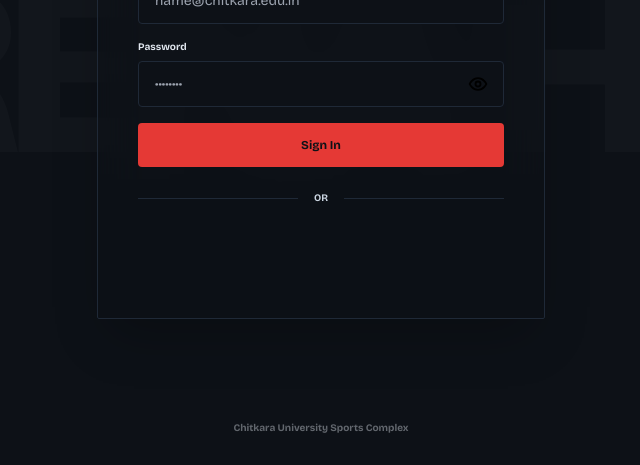
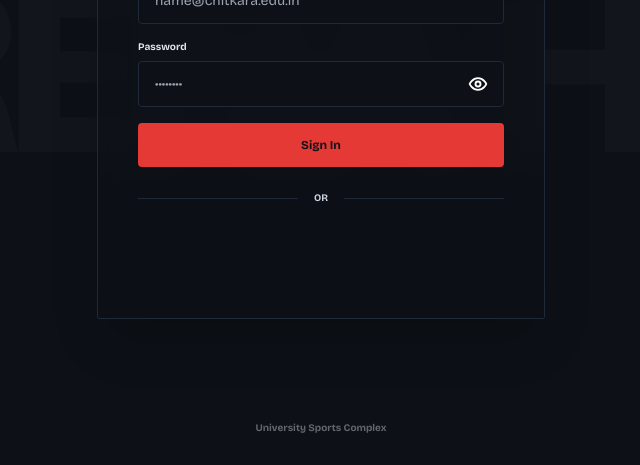
Before and after one commit to Deepak0118/ArenaHub, a React (Vite) app in the folder frontend/: page /login in a window 1280 px wide. Shown: the part 332-797 px from the top of the page, without its empty margins (319-959 px from the left). Built offline with nearby package versions, Linux system fonts and the light colour scheme; no server answers.

Commit message:
Updated Password eye icon colour to white

```diff
--- a/frontend/src/pages/Login.jsx
+++ b/frontend/src/pages/Login.jsx
@@ -138,13 +138,13 @@ export default function Login() {
                 <button
                   type="button"
                   onClick={() => setShowPassword(!showPassword)}
-                  className="absolute right-3 top-1/2 -translate-y-1/2 text-black hover:opacity-80 transition-opacity p-1 flex items-center justify-center z-10"
+                  className="absolute right-3 top-1/2 -translate-y-1/2 text-white hover:opacity-80 transition-opacity p-1 flex items-center justify-center z-10"
                   title={showPassword ? "Hide password" : "Show password"}
                 >
                   {showPassword ? (
-                    <EyeOff className="w-5 h-5 text-black stroke-[2.25]" />
+                    <EyeOff className="w-5 h-5 text-white stroke-[2.25]" />
                   ) : (
-                    <Eye className="w-5 h-5 text-black stroke-[2.25]" />
+                    <Eye className="w-5 h-5 text-white stroke-[2.25]" />
                   )}
                 </button>
               </div>
@@ -181,7 +181,7 @@ export default function Login() {
 
       <div className="absolute bottom-8 left-0 right-0 text-center pointer-events-none opacity-40">
         <p className="text-[10px] text-foreground-secondary font-bold">
-          Chitkara University Sports Complex
+          University Sports Complex
         </p>
       </div>
 
```
